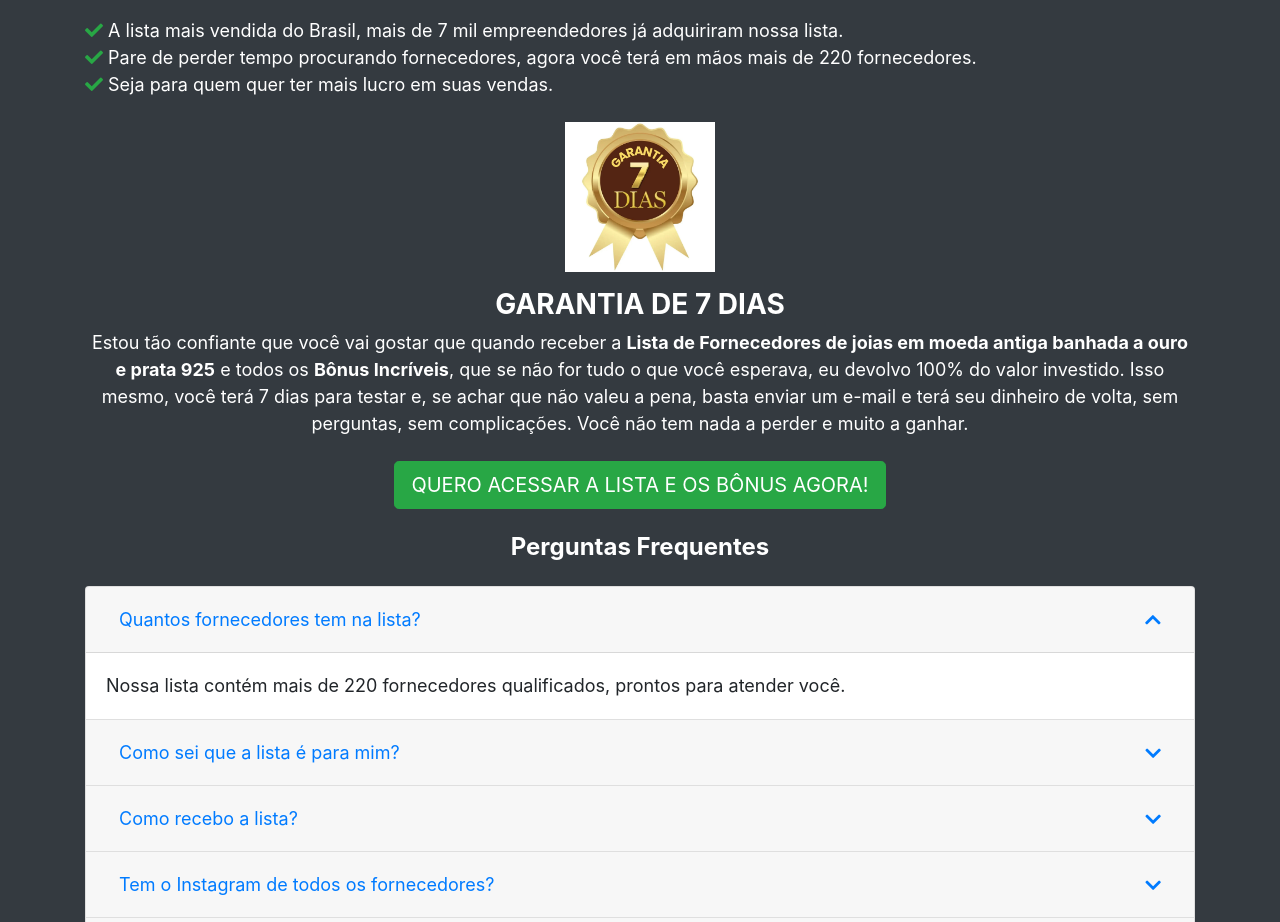
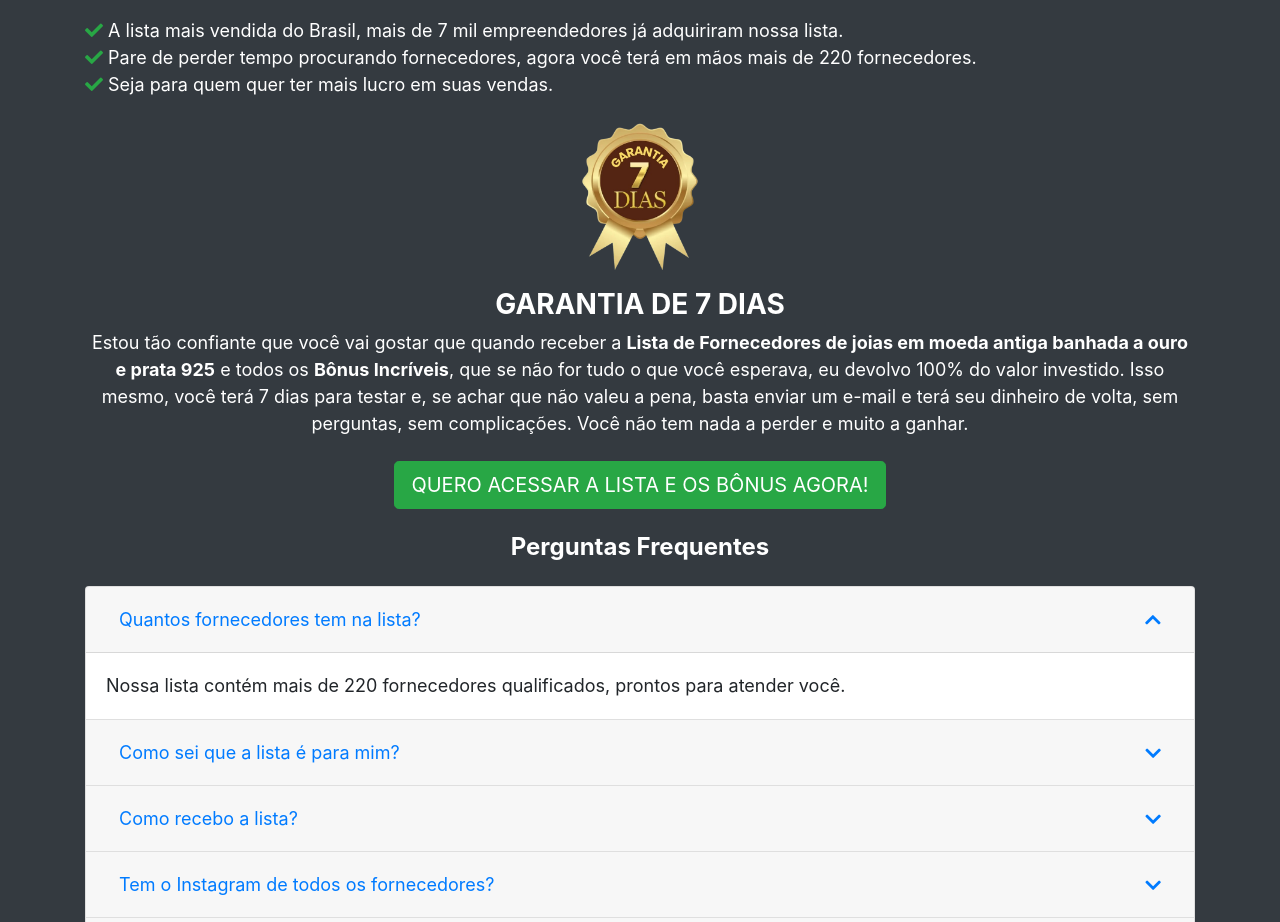
Before and after one commit to andresperes33/SiteVendasJoias, a plain HTML site: page index.html in a window 1280 px wide. Shown: the part 7220-8142 px from the top of the page. Drawn offline with nearby package versions, Linux system fonts and the light colour scheme.

Commit message:
atualização site venda moeda antiga

```diff
--- a/index.html
+++ b/index.html
@@ -432,7 +432,7 @@
 
         <!-- Garantia de 7 dias -->
         <div class="text-center my-4">
-            <img src="./img/selo.png" alt="Selo de Garantia de 7 Dias" class="img-fluid mb-3" style="width: 150px;">
+            <img src="./img/selosemfundo.png" alt="Selo de Garantia de 7 Dias" class="img-fluid mb-3" style="width: 150px;">
 
             <h3 style="color: white;" class="font-weight-bold">GARANTIA DE 7 DIAS</h3>
             <p style="font-size: 18px; color: white;">Estou tão confiante que você vai gostar que quando receber a <strong>Lista de Fornecedores de joias em moeda antiga banhada a ouro e prata 925</strong> e todos os <strong>Bônus Incríveis</strong>, que se não for tudo o que você esperava, eu devolvo 100% do valor investido. Isso mesmo, você terá 7 dias para testar e, se achar que não valeu a pena, basta enviar um e-mail e terá seu dinheiro de volta, sem perguntas, sem complicações. Você não tem nada a perder e muito a ganhar.</p>
```
Also changed, not shown: img/selosemfundo.png (added).
